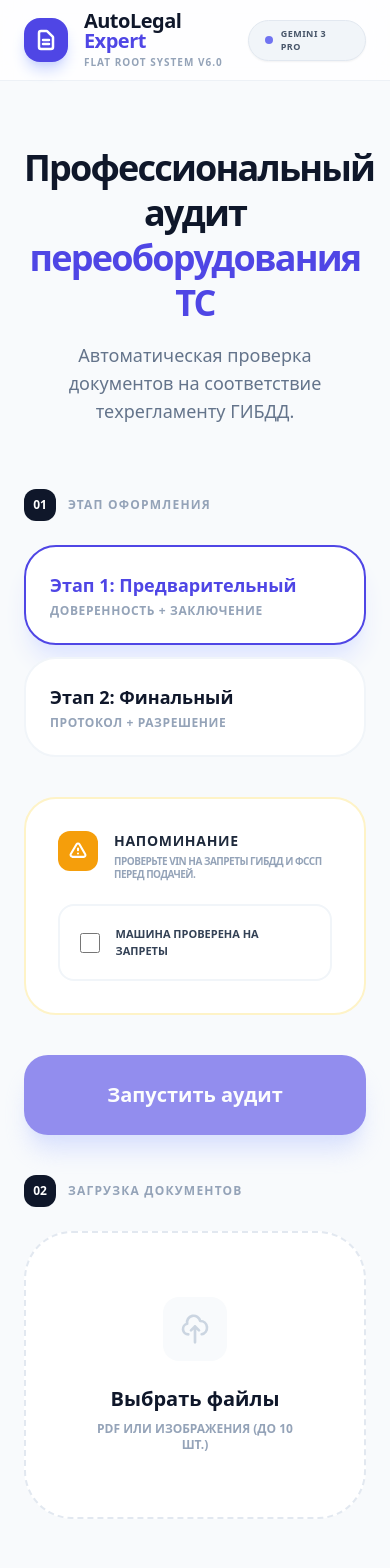
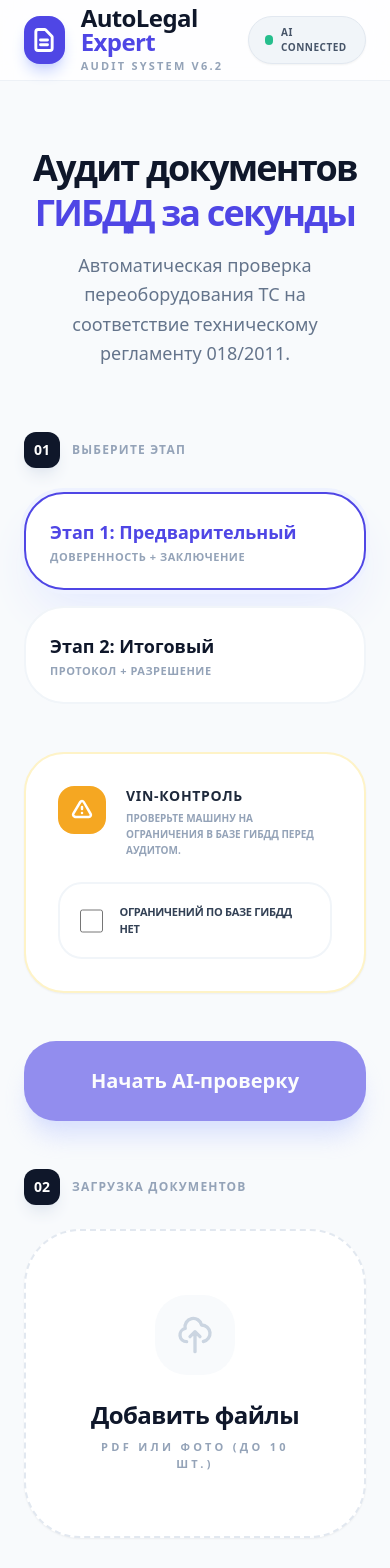
Before and after one commit to Khmerus/AutoLegalExpert, a React (Vite) app: page / in a window 390 px wide. Shown: the top 1568 px of the page. Built offline with nearby package versions, Linux system fonts and the light colour scheme.

Commit message:
Add files via upload

```diff
--- a/App.tsx
+++ b/App.tsx
@@ -22,7 +22,11 @@ const App: React.FC = () => {
         reader.onload = () => resolve((reader.result as string).split(',')[1]);
         reader.readAsDataURL(file);
       });
-      newFiles.push({ name: file.name, base64: await base64Promise, mimeType: file.type });
+      newFiles.push({
+        name: file.name,
+        base64: await base64Promise,
+        mimeType: file.type
+      });
     }
     setFiles(prev => [...prev, ...newFiles]);
     setError(null);
@@ -34,11 +38,11 @@ const App: React.FC = () => {
 
   const handleAnalyze = async () => {
     if (files.length === 0) {
-      setError("Сначала загрузите документы.");
+      setError("Пожалуйста, загрузите хотя бы один документ.");
       return;
     }
     if (!isVerified) {
-      setError("Пожалуйста, подтвердите проверку на запреты.");
+      setError("Необходимо подтвердить проверку на запреты.");
       return;
     }
     setIsAnalyzing(true);
@@ -47,121 +51,133 @@ const App: React.FC = () => {
     try {
       const text = await analyzeDocuments(files, stage);
       setResult({ text, timestamp: Date.now() });
-      setTimeout(() => document.getElementById('results')?.scrollIntoView({ behavior: 'smooth' }), 100);
+      setTimeout(() => {
+        document.getElementById('results')?.scrollIntoView({ behavior: 'smooth', block: 'start' });
+      }, 150);
     } catch (err: any) {
-      setError(err.message || "Ошибка системы. Попробуйте обновить страницу.");
+      setError(err.message || "Произошла непредвиденная ошибка.");
     } finally {
       setIsAnalyzing(false);
     }
   };
 
   return (
-    <div className="min-h-screen bg-[#f8fafc] text-slate-900 font-sans">
+    <div className="min-h-screen bg-[#f8fafc] text-slate-900 font-sans selection:bg-indigo-100 selection:text-indigo-900">
       <header className="sticky top-0 z-50 bg-white/80 backdrop-blur-xl border-b border-slate-200/60">
         <div className="max-w-6xl mx-auto px-6 h-20 flex items-center justify-between">
           <div className="flex items-center gap-4">
-            <div className="w-11 h-11 bg-indigo-600 rounded-2xl flex items-center justify-center shadow-lg shadow-indigo-200">
-              <svg className="w-6 h-6 text-white" fill="none" stroke="currentColor" viewBox="0 0 24 24">
+            <div className="w-12 h-12 bg-indigo-600 rounded-2xl flex items-center justify-center shadow-lg shadow-indigo-200">
+              <svg className="w-7 h-7 text-white" fill="none" stroke="currentColor" viewBox="0 0 24 24">
                 <path strokeLinecap="round" strokeLinejoin="round" strokeWidth="2.5" d="M9 12h6m-6 4h6m2 5H7a2 2 0 01-2-2V5a2 2 0 012-2h5.586a1 1 0 01.707.293l5.414 5.414a1 1 0 01.293.707V19a2 2 0 01-2 2z" />
               </svg>
             </div>
             <div>
-              <h1 className="text-xl font-black tracking-tight leading-none">AutoLegal <span className="text-indigo-600">Expert</span></h1>
-              <p className="text-[10px] font-extrabold uppercase tracking-widest text-slate-400 mt-1">Flat Root System v6.0</p>
+              <h1 className="text-2xl font-black tracking-tight leading-none">AutoLegal <span className="text-indigo-600">Expert</span></h1>
+              <p className="text-[11px] font-black uppercase tracking-[0.2em] text-slate-400 mt-1">Audit System v6.2</p>
             </div>
           </div>
-          <div className="flex gap-2 items-center px-4 py-1.5 bg-slate-100 rounded-full border border-slate-200 shadow-sm">
-            <div className="w-2 h-2 bg-indigo-500 rounded-full animate-pulse"></div>
-            <span className="text-[9px] font-black uppercase text-slate-600 tracking-wider">Gemini 3 Pro</span>
+          <div className="flex gap-2 items-center px-4 py-2 bg-slate-100 rounded-full border border-slate-200 shadow-sm">
+            <div className="w-2.5 h-2.5 bg-emerald-500 rounded-full animate-pulse"></div>
+            <span className="text-[10px] font-black uppercase text-slate-600 tracking-wider">AI Connected</span>
           </div>
         </div>
       </header>
 
       <main className="max-w-5xl mx-auto px-6 py-16 space-y-16">
         <div className="text-center space-y-4 max-w-2xl mx-auto">
-          <h2 className="text-4xl md:text-5xl font-black tracking-tighter text-slate-900 leading-tight">
-            Профессиональный аудит <br className="hidden md:block"/>
-            <span className="text-indigo-600">переоборудования ТС</span>
+          <h2 className="text-4xl md:text-6xl font-black tracking-tighter text-slate-900 leading-tight">
+            Аудит документов <br className="hidden md:block"/>
+            <span className="text-indigo-600">ГИБДД за секунды</span>
           </h2>
-          <p className="text-slate-500 text-lg font-medium">
-            Автоматическая проверка документов на соответствие техрегламенту ГИБДД.
+          <p className="text-slate-500 text-lg font-medium leading-relaxed">
+            Автоматическая проверка переоборудования ТС на соответствие техническому регламенту 018/2011.
           </p>
         </div>
 
-        <div className="grid grid-cols-1 lg:grid-cols-12 gap-10 items-start">
-          <div className="lg:col-span-5 space-y-10">
+        <div className="grid grid-cols-1 lg:grid-cols-12 gap-12 items-start">
+          <div className="lg:col-span-5 space-y-12">
             <section className="space-y-6">
-              <div className="flex items-center gap-3">
-                <span className="w-8 h-8 bg-slate-900 text-white rounded-xl flex items-center justify-center text-xs font-black">01</span>
-                <h3 className="text-xs font-black uppercase tracking-widest text-slate-400">Этап оформления</h3>
+              <div className="flex items-center gap-3 text-slate-400">
+                <span className="w-9 h-9 bg-slate-900 text-white rounded-xl flex items-center justify-center text-sm font-black shadow-lg shadow-slate-200">01</span>
+                <h3 className="text-xs font-black uppercase tracking-widest">Выберите этап</h3>
               </div>
-              <div className="grid gap-3">
+              <div className="grid gap-4">
                 {[
                   { id: AppStage.PRELIMINARY, title: 'Этап 1: Предварительный', desc: 'Доверенность + Заключение' },
-                  { id: AppStage.FINAL, title: 'Этап 2: Финальный', desc: 'Протокол + Разрешение' }
+                  { id: AppStage.FINAL, title: 'Этап 2: Итоговый', desc: 'Протокол + Разрешение' }
                 ].map((s) => (
-                  <button key={s.id} onClick={() => setStage(s.id)} className={`text-left p-6 rounded-[2rem] border-2 transition-all duration-300 relative ${stage === s.id ? 'border-indigo-600 bg-white shadow-xl shadow-indigo-100' : 'border-slate-100 bg-white hover:border-slate-300'}`}>
+                  <button
+                    key={s.id}
+                    onClick={() => setStage(s.id)}
+                    className={`text-left p-6 rounded-[2.5rem] border-2 transition-all duration-300 relative ${stage === s.id ? 'border-indigo-600 bg-white shadow-2xl shadow-indigo-100 ring-4 ring-indigo-50' : 'border-slate-100 bg-white hover:border-slate-300'}`}
+                  >
                     <div className={`text-lg font-black ${stage === s.id ? 'text-indigo-600' : 'text-slate-900'}`}>{s.title}</div>
-                    <div className="text-xs text-slate-400 font-bold mt-1 uppercase tracking-wider">{s.desc}</div>
+                    <div className="text-[11px] text-slate-400 font-bold mt-1 uppercase tracking-wider leading-tight">{s.desc}</div>
                   </button>
                 ))}
               </div>
             </section>
 
-            <section className={`p-8 rounded-[2rem] border-2 transition-all duration-500 ${isVerified ? 'bg-emerald-50 border-emerald-100' : 'bg-white border-amber-100'}`}>
-               <div className="flex gap-4 mb-6">
-                 <div className={`w-10 h-10 rounded-xl flex items-center justify-center flex-shrink-0 ${isVerified ? 'bg-emerald-600 text-white' : 'bg-amber-500 text-white'}`}>
-                   <svg className="w-5 h-5" fill="none" stroke="currentColor" viewBox="0 0 24 24"><path strokeLinecap="round" strokeLinejoin="round" strokeWidth="2.5" d="M12 9v2m0 4h.01m-6.938 4h13.856c1.54 0 2.502-1.667 1.732-3L13.732 4c-.77-1.333-2.694-1.333-3.464 0L3.34 15.656c-.77 1.333.192 3 1.732 3z" /></svg>
+            <section className={`p-8 rounded-[2.5rem] border-2 transition-all duration-500 ${isVerified ? 'bg-emerald-50 border-emerald-100' : 'bg-white border-amber-100 shadow-sm'}`}>
+               <div className="flex gap-5 mb-6">
+                 <div className={`w-12 h-12 rounded-2xl flex items-center justify-center flex-shrink-0 ${isVerified ? 'bg-emerald-600 text-white shadow-emerald-200' : 'bg-amber-500 text-white animate-pulse'}`}>
+                   <svg className="w-6 h-6" fill="none" stroke="currentColor" viewBox="0 0 24 24"><path strokeLinecap="round" strokeLinejoin="round" strokeWidth="2.5" d="M12 9v2m0 4h.01m-6.938 4h13.856c1.54 0 2.502-1.667 1.732-3L13.732 4c-.77-1.333-2.694-1.333-3.464 0L3.34 15.656c-.77 1.333.192 3 1.732 3z" /></svg>
                  </div>
                  <div>
-                   <h4 className="text-sm font-black uppercase tracking-wider text-slate-800">Напоминание</h4>
-                   <p className="text-[10px] font-bold text-slate-400 uppercase tracking-tighter mt-1 leading-tight">Проверьте VIN на запреты ГИБДД и ФССП перед подачей.</p>
+                   <h4 className="text-sm font-black uppercase tracking-wider text-slate-800">VIN-контроль</h4>
+                   <p className="text-[10px] font-bold text-slate-400 uppercase mt-1 leading-relaxed">Проверьте машину на ограничения в базе ГИБДД перед аудитом.</p>
                  </div>
                </div>
-               <label className={`flex items-center gap-4 p-5 bg-white border-2 rounded-2xl cursor-pointer transition-all ${isVerified ? 'border-emerald-500 shadow-md shadow-emerald-50' : 'border-slate-100 hover:border-amber-200'}`}>
-                 <input type="checkbox" checked={isVerified} onChange={(e) => setIsVerified(e.target.checked)} className="w-5 h-5 rounded text-indigo-600" />
-                 <span className="text-[11px] font-black text-slate-700 uppercase">Машина проверена на запреты</span>
+               <label className={`flex items-center gap-4 p-5 bg-white border-2 rounded-[1.5rem] cursor-pointer transition-all ${isVerified ? 'border-emerald-500 shadow-lg' : 'border-slate-100 hover:border-amber-200'}`}>
+                 <input type="checkbox" checked={isVerified} onChange={(e) => setIsVerified(e.target.checked)} className="w-6 h-6 rounded-lg text-indigo-600" />
+                 <span className="text-[11px] font-black text-slate-700 uppercase tracking-tight">Ограничений по базе ГИБДД нет</span>
                </label>
             </section>
 
-            <Button onClick={handleAnalyze} isLoading={isAnalyzing} className="w-full h-20 text-xl shadow-2xl shadow-indigo-100" disabled={files.length === 0 || !isVerified}>
-              Запустить аудит
+            <Button onClick={handleAnalyze} isLoading={isAnalyzing} className="w-full h-20 text-xl shadow-2xl shadow-indigo-200 rounded-[2rem]" disabled={files.length === 0 || !isVerified}>
+              Начать AI-проверку
             </Button>
-            {error && <div className="p-4 bg-rose-50 text-rose-600 text-[10px] font-black rounded-xl border border-rose-100 text-center uppercase tracking-widest">{error}</div>}
+
+            {error && (
+              <div className="p-6 bg-rose-50 text-rose-600 text-[11px] font-bold rounded-2xl border border-rose-200 text-center leading-relaxed animate-in fade-in zoom-in duration-300">
+                <div className="uppercase tracking-widest mb-1">Критическая ошибка</div>
+                {error}
+              </div>
+            )}
           </div>
 
-          <div className="lg:col-span-7 space-y-8">
+          <div className="lg:col-span-7 space-y-10">
             <section className="space-y-6">
-              <div className="flex items-center gap-3">
-                <span className="w-8 h-8 bg-slate-900 text-white rounded-xl flex items-center justify-center text-xs font-black">02</span>
-                <h3 className="text-xs font-black uppercase tracking-widest text-slate-400">Загрузка документов</h3>
+              <div className="flex items-center gap-3 text-slate-400">
+                <span className="w-9 h-9 bg-slate-900 text-white rounded-xl flex items-center justify-center text-sm font-black shadow-lg shadow-slate-200">02</span>
+                <h3 className="text-xs font-black uppercase tracking-widest">Загрузка документов</h3>
               </div>
-              <div className="relative">
-                <input type="file" multiple onChange={handleFileChange} className="absolute inset-0 opacity-0 cursor-pointer z-10" accept="image/*,application/pdf" />
-                <div className="bg-white border-2 border-dashed border-slate-200 rounded-[3rem] p-16 flex flex-col items-center justify-center text-center hover:bg-indigo-50/10 hover:border-indigo-300 transition-all duration-300">
-                  <div className="w-16 h-16 bg-slate-50 rounded-2xl flex items-center justify-center mb-6 text-slate-300">
-                    <svg className="w-8 h-8" fill="none" stroke="currentColor" viewBox="0 0 24 24"><path strokeLinecap="round" strokeLinejoin="round" strokeWidth="2" d="M7 16a4 4 0 01-.88-7.903A5 5 0 1115.9 6L16 6a5 5 0 011 9.9M15 13l-3-3m0 0l-3 3m3-3v12" /></svg>
+              <div className="relative group">
+                <input type="file" multiple onChange={handleFileChange} className="absolute inset-0 opacity-0 cursor-pointer z-20" accept="image/*,application/pdf" />
+                <div className="bg-white border-2 border-dashed border-slate-200 rounded-[3.5rem] p-16 flex flex-col items-center justify-center text-center group-hover:bg-indigo-50/10 group-hover:border-indigo-300 transition-all duration-500 shadow-sm">
+                  <div className="w-20 h-20 bg-slate-50 rounded-[2rem] flex items-center justify-center mb-6 text-slate-300 group-hover:bg-indigo-600 group-hover:text-white transition-all">
+                    <svg className="w-10 h-10" fill="none" stroke="currentColor" viewBox="0 0 24 24"><path strokeLinecap="round" strokeLinejoin="round" strokeWidth="2" d="M7 16a4 4 0 01-.88-7.903A5 5 0 1115.9 6L16 6a5 5 0 011 9.9M15 13l-3-3m0 0l-3 3m3-3v12" /></svg>
                   </div>
-                  <h5 className="text-xl font-black text-slate-900">Выбрать файлы</h5>
-                  <p className="text-xs text-slate-400 font-bold mt-2 uppercase">PDF или Изображения (До 10 шт.)</p>
+                  <h5 className="text-2xl font-black text-slate-900 tracking-tight">Добавить файлы</h5>
+                  <p className="text-[11px] text-slate-400 font-bold mt-2 uppercase tracking-[0.3em]">PDF или Фото (до 10 шт.)</p>
                 </div>
               </div>
 
               {files.length > 0 && (
                 <div className="grid grid-cols-1 sm:grid-cols-2 gap-4">
                   {files.map((file, idx) => (
-                    <div key={idx} className="flex items-center justify-between p-4 bg-white border border-slate-100 rounded-[1.5rem] shadow-sm animate-fade-in overflow-hidden">
-                      <div className="flex items-center gap-3 overflow-hidden">
-                        <div className={`w-10 h-10 rounded-xl flex items-center justify-center flex-shrink-0 ${file.mimeType.includes('pdf') ? 'bg-rose-50 text-rose-500' : 'bg-blue-50 text-blue-500'}`}>
-                          <svg className="w-5 h-5" fill="currentColor" viewBox="0 0 20 20"><path d="M4 4a2 2 0 012-2h4.586A1 1 0 0111 2.414l4.293 4.293V16a2 2 0 01-2 2H6a2 2 0 01-2-2V4z" /></svg>
+                    <div key={idx} className="flex items-center justify-between p-5 bg-white border border-slate-100 rounded-[2rem] shadow-sm hover:shadow-md transition-all group overflow-hidden border-l-4 border-l-indigo-500">
+                      <div className="flex items-center gap-4 overflow-hidden">
+                        <div className={`w-12 h-12 rounded-2xl flex items-center justify-center flex-shrink-0 ${file.mimeType.includes('pdf') ? 'bg-rose-50 text-rose-500' : 'bg-blue-50 text-blue-500'}`}>
+                          <svg className="w-6 h-6" fill="currentColor" viewBox="0 0 20 20"><path d="M4 4a2 2 0 012-2h4.586A1 1 0 0111 2.414l4.293 4.293V16a2 2 0 01-2 2H6a2 2 0 01-2-2V4z" /></svg>
                         </div>
                         <div className="overflow-hidden">
-                          <div className="text-[12px] font-black text-slate-800 truncate">{file.name}</div>
-                          <div className="text-[9px] text-slate-400 font-bold uppercase">{file.mimeType.split('/')[1]}</div>
+                          <div className="text-[13px] font-black text-slate-800 truncate">{file.name}</div>
+                          <div className="text-[9px] text-slate-400 font-black uppercase">{file.mimeType.split('/')[1]}</div>
                         </div>
                       </div>
-                      <button onClick={() => removeFile(idx)} className="p-2 text-slate-300 hover:text-rose-500 transition-colors">
-                        <svg className="w-5 h-5" fill="none" stroke="currentColor" viewBox="0 0 24 24"><path strokeLinecap="round" strokeLinejoin="round" strokeWidth="2.5" d="M6 18L18 6M6 6l12 12" /></svg>
+                      <button onClick={() => removeFile(idx)} className="p-3 text-slate-300 hover:text-rose-500 transition-all">
+                        <svg className="w-6 h-6" fill="none" stroke="currentColor" viewBox="0 0 24 24"><path strokeLinecap="round" strokeLinejoin="round" strokeWidth="3" d="M6 18L18 6M6 6l12 12" /></svg>
                       </button>
                     </div>
                   ))}
@@ -172,54 +188,57 @@ const App: React.FC = () => {
         </div>
 
         {result && (
-          <section id="results" className="mt-16 animate-fade-in scroll-mt-24">
-            <div className="bg-white rounded-[3.5rem] border border-slate-100 shadow-2xl overflow-hidden">
-              <div className="bg-slate-900 px-10 py-8 flex items-center justify-between">
-                <div className="flex items-center gap-5">
-                  <div className="w-14 h-14 bg-indigo-600 rounded-2xl flex items-center justify-center text-white">
-                    <svg className="w-7 h-7" fill="none" stroke="currentColor" viewBox="0 0 24 24"><path strokeLinecap="round" strokeLinejoin="round" strokeWidth="2.5" d="M9 12l2 2 4-4m5.618-4.016A11.955 11.955 0 0112 2.944a11.955 11.955 0 01-8.618 3.04A12.02 12.02 0 003 9c0 5.591 3.824 10.29 9 11.622 5.176-1.332 9-6.03 9-11.622 0-1.042-.133-2.052-.382-3.016z" /></svg>
+          <section id="results" className="mt-20 animate-in fade-in slide-in-from-bottom-10 duration-700">
+            <div className="bg-white rounded-[4rem] border border-slate-100 shadow-2xl overflow-hidden">
+              <div className="bg-slate-900 px-12 py-10 flex flex-col md:flex-row items-center justify-between gap-8">
+                <div className="flex items-center gap-6">
+                  <div className="w-16 h-16 bg-indigo-600 rounded-[1.5rem] flex items-center justify-center text-white shadow-2xl">
+                    <svg className="w-9 h-9" fill="none" stroke="currentColor" viewBox="0 0 24 24"><path strokeLinecap="round" strokeLinejoin="round" strokeWidth="2.5" d="M9 12l2 2 4-4m5.618-4.016A11.955 11.955 0 0112 2.944a11.955 11.955 0 01-8.618 3.04A12.02 12.02 0 003 9c0 5.591 3.824 10.29 9 11.622 5.176-1.332 9-6.03 9-11.622 0-1.042-.133-2.052-.382-3.016z" /></svg>
                   </div>
                   <div>
-                    <h2 className="text-xl font-black text-white">Отчет аудита</h2>
-                    <p className="text-[9px] font-bold text-indigo-400 uppercase tracking-widest mt-0.5">Verified Document Analysis</p>
+                    <h2 className="text-3xl font-black text-white tracking-tight">Отчет эксперта</h2>
+                    <p className="text-[10px] font-black text-indigo-400 uppercase tracking-[0.5em] mt-1">Audit Documentation Ready</p>
                   </div>
                 </div>
-                <div className="text-right">
-                   <div className="text-[9px] font-black text-slate-500 uppercase tracking-widest">ВРЕМЯ</div>
-                   <div className="text-lg font-black text-white leading-none mt-1">{new Date(result.timestamp).toLocaleTimeString()}</div>
+                <div className="text-right text-white">
+                   <div className="text-[10px] font-black text-slate-500 uppercase tracking-widest mb-1">ВРЕМЯ АНАЛИЗА</div>
+                   <div className="text-2xl font-black">{new Date(result.timestamp).toLocaleTimeString([], { hour: '2-digit', minute: '2-digit' })}</div>
                 </div>
               </div>
 
-              <div className="p-10 md:p-16">
-                <div className="whitespace-pre-wrap text-slate-700 leading-relaxed font-semibold text-lg max-h-[70vh] overflow-y-auto pr-4 custom-scrollbar">
+              <div className="p-12 md:p-20">
+                <div className="whitespace-pre-wrap text-slate-700 leading-relaxed font-semibold text-lg max-h-[75vh] overflow-y-auto pr-6 custom-scrollbar">
                   {result.text}
                 </div>
 
                 {stage === AppStage.FINAL && (
-                  <div className="mt-12 p-8 bg-rose-50 rounded-[2.5rem] border border-rose-100 flex gap-6 items-start">
-                    <div className="w-12 h-12 bg-rose-600 text-white rounded-xl flex items-center justify-center flex-shrink-0">
-                      <svg className="w-7 h-7" fill="none" stroke="currentColor" viewBox="0 0 24 24"><path strokeLinecap="round" strokeLinejoin="round" strokeWidth="2.5" d="M12 8v4m0 4h.01M21 12a9 9 0 11-18 0 9 9 0 0118 0z" /></svg>
+                  <div className="mt-16 p-10 bg-rose-50 rounded-[3.5rem] border border-rose-100 flex flex-col md:flex-row gap-8 items-start shadow-sm">
+                    <div className="w-16 h-16 bg-rose-600 text-white rounded-[1.5rem] flex items-center justify-center flex-shrink-0 shadow-2xl">
+                      <svg className="w-10 h-10" fill="none" stroke="currentColor" viewBox="0 0 24 24"><path strokeLinecap="round" strokeLinejoin="round" strokeWidth="2.5" d="M12 8v4m0 4h.01M21 12a9 9 0 11-18 0 9 9 0 0118 0z" /></svg>
                     </div>
                     <div>
-                      <h4 className="text-rose-900 font-black text-[10px] uppercase tracking-widest mb-2">ВНИМАНИЕ ПРИ ПРОВЕРКЕ ПРОТОКОЛА</h4>
-                      <p className="text-rose-800 text-lg leading-snug font-black italic">
-                        "Открой заключение и фото! Сравни все досконально, не путай стороны расположения элементов. Это критично для ГИБДД."
+                      <h4 className="text-rose-900 font-black text-[11px] uppercase tracking-[0.4em] mb-3">Важное предупреждение</h4>
+                      <p className="text-rose-800 text-xl leading-snug font-black italic">
+                        "Сверьте Заключение и Протокол по каждой цифре! ГИБДД отказывает даже из-за опечатки в одной букве маркировки баллона ГБО."
                       </p>
                     </div>
                   </div>
                 )}
               </div>
-              <div className="bg-slate-50 px-10 py-6 border-t border-slate-100 flex justify-between items-center text-[9px] font-black text-slate-400 uppercase tracking-widest">
-                <span>AutoLegal Core v6.0.0</span>
-                <span className="text-indigo-600">Document Legally Scanned</span>
+              <div className="bg-slate-50 px-12 py-8 border-t border-slate-100 flex justify-between items-center text-[10px] font-black text-slate-400 uppercase tracking-[0.6em]">
+                <span>AutoLegal AI v6.2.0</span>
+                <span className="text-indigo-600">Secure Protocol</span>
               </div>
             </div>
           </section>
         )}
       </main>
 
-      <footer className="py-12 border-t border-slate-100 text-center text-[9px] font-black text-slate-300 uppercase tracking-[0.4em]">
-        AutoLegal Expert AI • 2024 • Профессиональный инструмент контроля документов ТС
+      <footer className="py-20 border-t border-slate-100 text-center space-y-4 bg-white/50">
+        <p className="text-slate-400 text-[10px] font-black uppercase tracking-[0.8em]">AutoLegal Expert AI • 2024</p>
+        <p className="text-[10px] text-slate-300 font-bold max-w-sm mx-auto leading-relaxed uppercase tracking-widest">
+          Профессиональный аудит документов для регистрации изменений в конструкцию ТС.
+        </p>
       </footer>
     </div>
   );
--- a/Button.tsx
+++ b/Button.tsx
@@ -29,7 +29,7 @@ const Button: React.FC<ButtonProps> = ({
             <circle className="opacity-25" cx="12" cy="12" r="10" stroke="currentColor" strokeWidth="4" fill="none" />
             <path className="opacity-75" fill="currentColor" d="M4 12a8 8 0 018-8V0C5.373 0 0 5.373 0 12h4zm2 5.291A7.962 7.962 0 014 12H0c0 3.042 1.135 5.824 3 7.938l3-2.647z" />
           </svg>
-          <span>Анализируем...</span>
+          <span>Обработка...</span>
         </div>
       ) : children}
     </button>
```
Also changed, not shown: geminiService.ts (+26 -7 lines).
